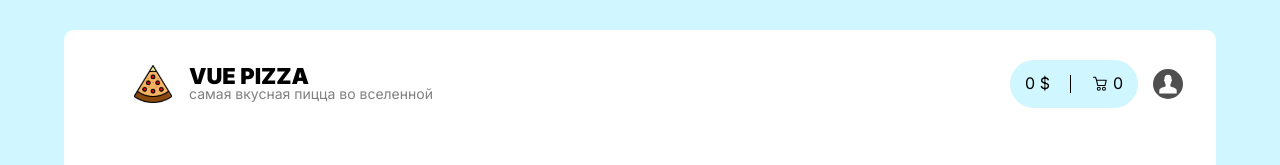
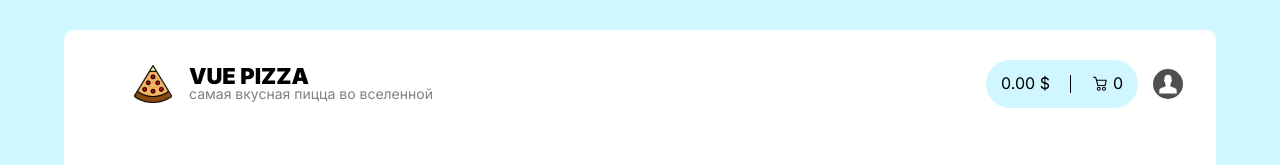
Before and after one commit to Kirik1714/PizzaCraft-Frontend-, a Vue app: page /basket in a window 1280 px wide. Shown: the top 165 px of the page. Built offline with nearby package versions, Linux system fonts and the light colour scheme.

Commit message:
Fixed bag with total Price

```diff
--- a/src/stores/BasketStore.js
+++ b/src/stores/BasketStore.js
@@ -60,7 +60,7 @@ export const useBasketStore = defineStore("basket", () => {
     return pizzazInBasket.value?.reduce(
       (acc, item) => acc + item.count * item.price,
       0
-    );
+    ).toFixed(2);
   });
   watch(pizzazInBasket,(state)=>{
 
```
